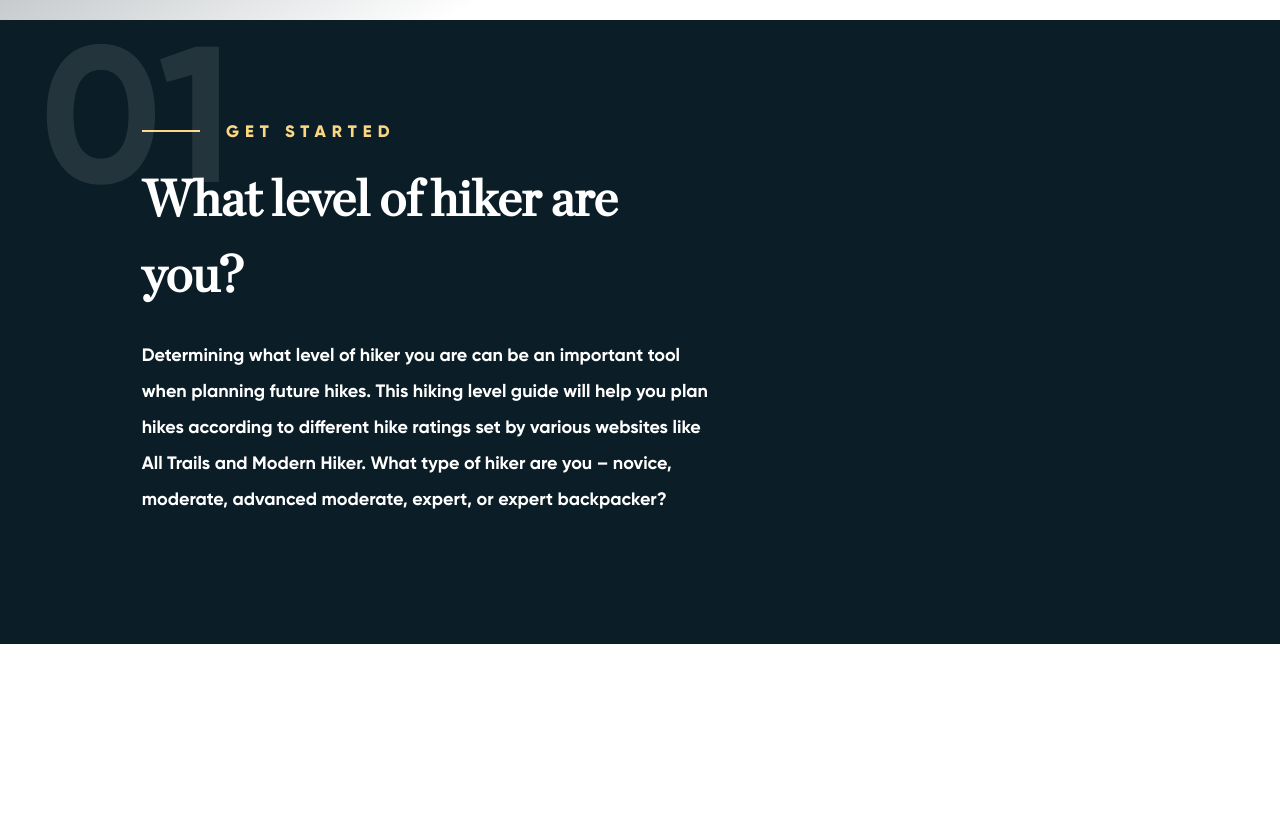
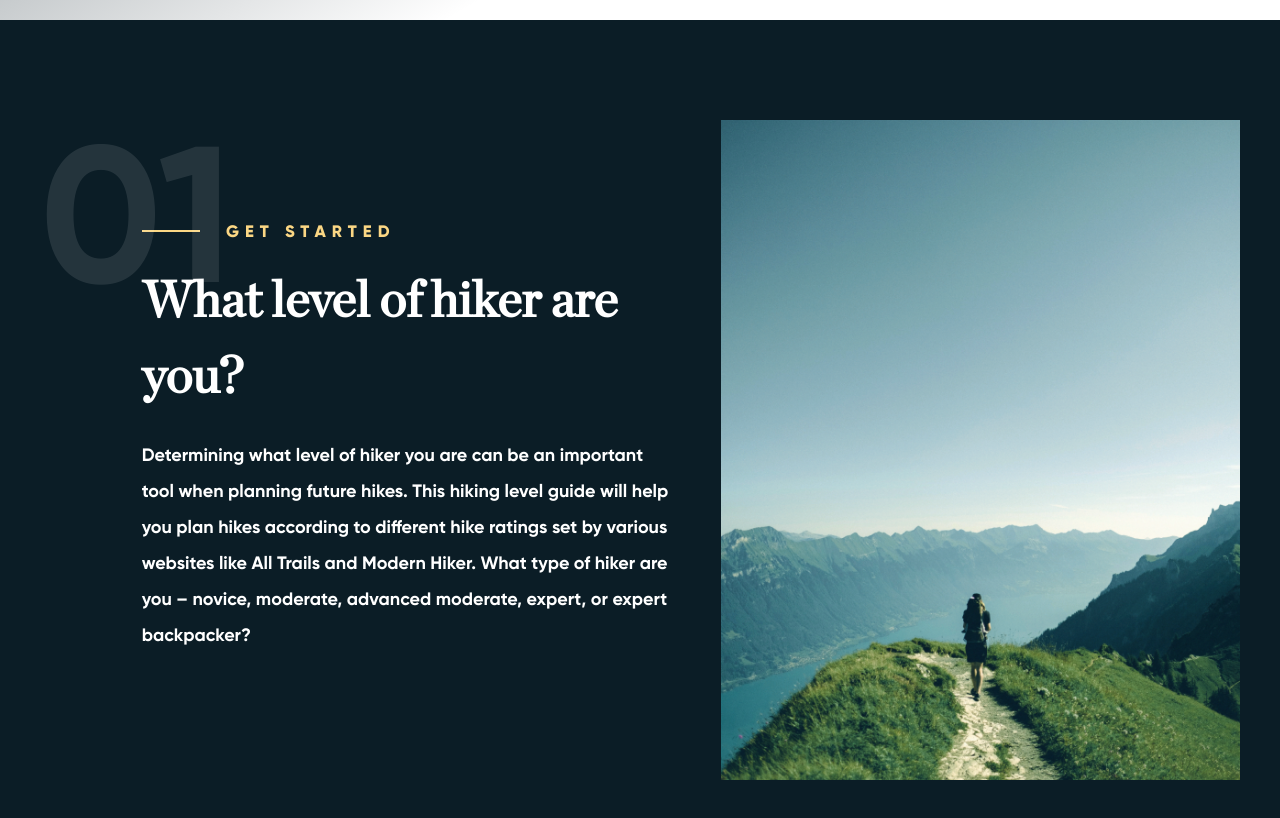
Before and after one commit to DubrovskyGleb/MNTN, a plain HTML site: page index.html in a window 1280 px wide. Shown: the part 780-1598 px from the top of the page. Before the commit the page ends 1424 px from the top, so only its background shows below. Drawn offline with Linux system fonts and the light colour scheme; files whose address does not match are found by name.

Commit message:
mntn v2.0

```diff
--- a/index.html
+++ b/index.html
@@ -91,9 +91,9 @@
                         you – novice, moderate, advanced moderate, expert, or expert backpacker?
                     </p>
                 </div>
-                <!-- <div class="started__image">
+                <div class="started__image">
                     <img src="img/way.png" alt="way">
-                </div> -->
+                </div>
             </div>
         </section>
     </div>
```
